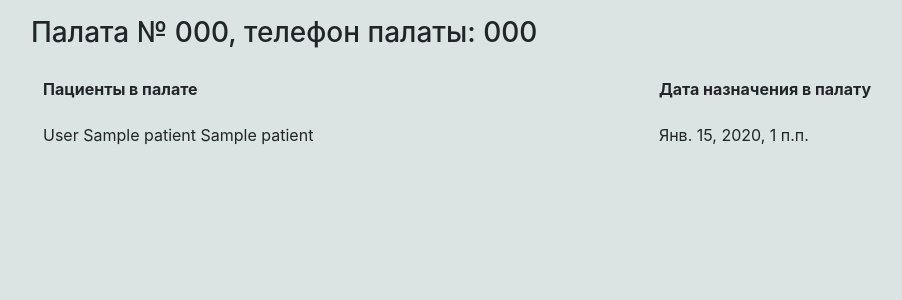
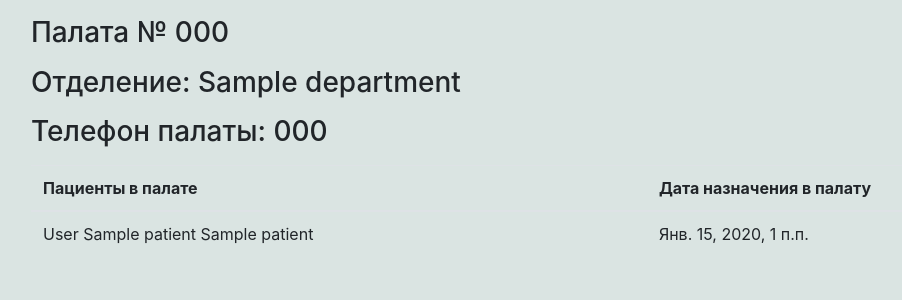
Before and after one commit to zavyalovdv/django_hospital, a Django app: page /ward/1/ in a window 1280 px wide. Shown: the part 69-369 px from the top of the page, without its empty margins (70-972 px from the left). Run offline with Django 3.2, Linux system fonts and the light colour scheme; a user stored in the database is signed in; tables that the repository leaves empty hold one stand-in row (values such as "Sample post"); some libraries are stand-ins or nearby versions.

Commit message:
Added pagination

```diff
--- a/patient/authentification.py
+++ b/patient/authentification.py
@@ -1,6 +1,7 @@
 from django.shortcuts import render, redirect
 from django.contrib.auth import login, logout
 from .forms import UserLoginForm
+
 
 def user_login(request):
     if request.method == 'POST':
@@ -13,6 +14,7 @@ def user_login(request):
         form = UserLoginForm()
     return render(request, template_name='patient/login/login.html', context={'form': form})
 
+
 def user_logout(request):
     logout(request)
     return redirect('login')
--- a/patient/models.py
+++ b/patient/models.py
@@ -117,6 +117,7 @@ class Patient(models.Model):
             self.was_ward = self.ward
         except ObjectDoesNotExist:
             logger.warning('Patient, atribute "was_ward" does_not_exist')
+            logger.warning(self.__dict__)
 
     def get_absolute_url(self):
         return reverse('patient', kwargs={'pk': self.pk})
@@ -130,6 +131,7 @@ class Patient(models.Model):
                 pass
         except ObjectDoesNotExist:
             logger.warning('Patient, atribute "was_ward" does_not_exist')
+            logger.warning(self.__dict__)
         else:
             if self.ward != self.was_ward:
                 self.movement_date = timezone.now()
--- a/patient/templates/patient/history/history.html
+++ b/patient/templates/patient/history/history.html
@@ -19,7 +19,7 @@
             {% for item_patient in patient_history %}
                 <tr>
                     <td>{{ item_patient.ward_movement_date }}</td>
-                    <td>{{ item_patient.prev_ward_number }}</td>
+                    <td><a href="{% url 'ward' item_patient.pk %}">{{ item_patient.prev_ward_number }}</a></td>
                     <td>{{ item_patient.current_ward_number }}</td>
                 </tr>
             {% endfor %}
--- a/patient/templates/patient/ward/ward.html
+++ b/patient/templates/patient/ward/ward.html
@@ -6,7 +6,9 @@
 
 {% block content %}
 <div class="container">
-    <h3 class="m-3">Палата № {{ ward }}, телефон палаты: {{ ward.phone }}</h3>
+    <h3 class="m-3">Палата № {{ ward }}</h3>
+    <h3 class="m-3">Отделение: {{ ward.department }}</h3>
+    <h3 class="m-3">Телефон палаты: {{ ward.phone }}</h3>
     <table class="table m-3">
         <thead>
         <tr>
--- a/patient/templates/patient/ward/wards_list.html
+++ b/patient/templates/patient/ward/wards_list.html
@@ -14,6 +14,7 @@
         <tr>
             <th>Номер палаты</th>
             <th>Телефон палаты</th>
+            <th>Отделение</th>
         </tr>
         </thead>
         <tbody>
@@ -21,6 +22,7 @@
         <tr>
             <td><a href="{{ item.get_absolute_url }}">{{ item.number }}</a></td>
             <td>{{ item.phone }}</td>
+            <td><a href="{% url 'department' item.department.pk %}">{{ item.department }}</a></td>
         </tr>
         {% endfor %}
         </tbody>
--- a/patient/urls.py
+++ b/patient/urls.py
@@ -2,6 +2,7 @@ from django.urls import path
 from hospital.settings import *
 from .views import *
 from .authentification import user_login, user_logout
+
 
 urlpatterns = [
     path('', HomePage.as_view(), name='home'),
--- a/patient/views.py
+++ b/patient/views.py
@@ -20,6 +20,8 @@ class HomePage(ListView):
 class PatientsList(LoginRequiredMixin ,ListView):
     login_url = '/login/'
     redirect_field_name = 'redirect_to'
+    paginate_by = 20
+
     model = Patient
     template_name = 'patient/patient/patients_list.html'
     extra_context = {
@@ -89,28 +91,6 @@ class DoctorsList(LoginRequiredMixin, ListView):
     allow_empty = False
 
 
-class DepartmentsList(LoginRequiredMixin, ListView):
-    login_url = '/login/'
-    redirect_field_name = 'redirect_to'
-    model = Department
-    template_name = 'patient/department/departments_list.html'
-    extra_context = {
-        'title': 'Список отделений',
-    }
-    allow_empty = False
-
-
-class WardsList(LoginRequiredMixin, ListView):
-    login_url = '/login/'
-    redirect_field_name = 'redirect_to'
-    model = Ward
-    template_name = 'patient/ward/wards_list.html'
-    extra_context = {
-        'title': 'Список палат',
-    }
-    allow_empty = False
-
-
 class DoctorDetail(LoginRequiredMixin, DetailView):
     login_url = '/login/'
     redirect_field_name = 'redirect_to'
@@ -125,6 +105,17 @@ class DoctorDetail(LoginRequiredMixin, DetailView):
         return context
 
 
+class DepartmentsList(LoginRequiredMixin, ListView):
+    login_url = '/login/'
+    redirect_field_name = 'redirect_to'
+    model = Department
+    template_name = 'patient/department/departments_list.html'
+    extra_context = {
+        'title': 'Список отделений',
+    }
+    allow_empty = False
+
+
 class DepartmentDetail(LoginRequiredMixin, DetailView):
     model = Department
     template_name = 'patient/department/department.html'
@@ -136,6 +127,17 @@ class DepartmentDetail(LoginRequiredMixin, DetailView):
         context['patient'] = patient
         context['doctor'] = doctor
         return context
+
+
+class WardsList(LoginRequiredMixin, ListView):
+    login_url = '/login/'
+    redirect_field_name = 'redirect_to'
+    model = Ward
+    template_name = 'patient/ward/wards_list.html'
+    extra_context = {
+        'title': 'Список палат',
+    }
+    allow_empty = False
 
 
 class WardDetail(LoginRequiredMixin, DetailView):
```
Also changed, not shown: patient/signals.py (+5 -2 lines), patient/templates/patient/home/home.html (+5 -2 lines).
